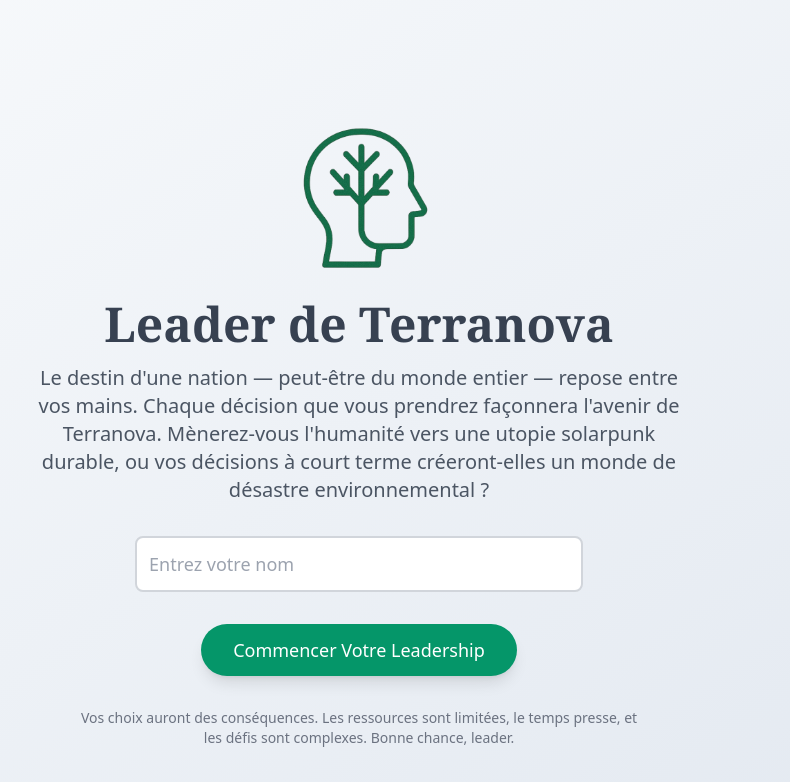
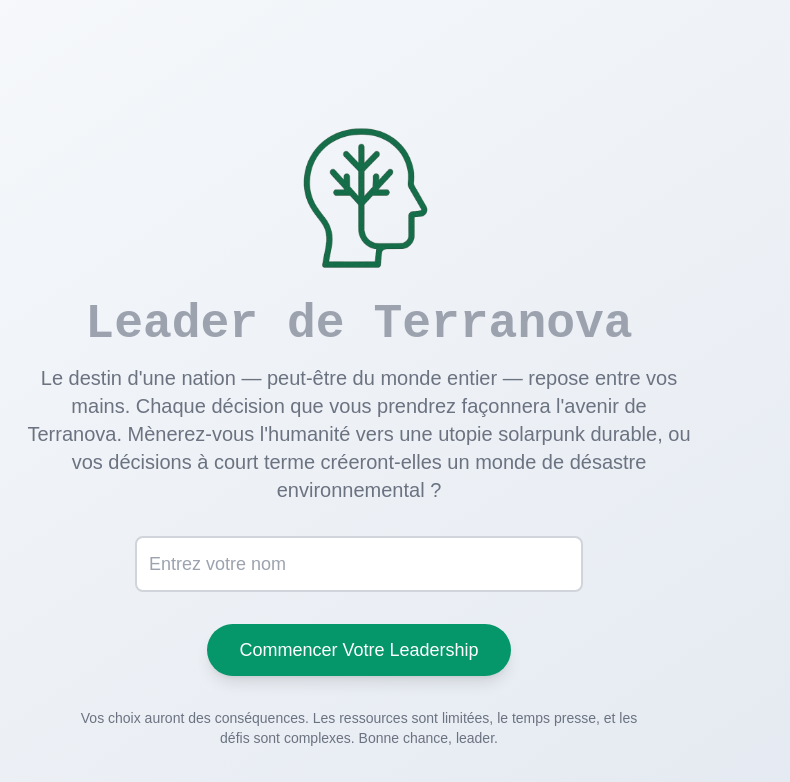
Before and after one commit to YonaSZL/ia-for-good, a React (Vite) app in the folder ia-game/: page / in a window 1280 px wide. Shown: the top 782 px of the page, without its empty margins (281-1071 px from the left). Built offline with nearby package versions, Linux system fonts and the light colour scheme.

Commit message:
[main] modified fonts, colors

```diff
--- a/ia-game/src/components/GameContainer.tsx
+++ b/ia-game/src/components/GameContainer.tsx
@@ -1,5 +1,5 @@
 import React, { useState, useEffect } from 'react';
-import { GameState, ThemeMode } from '../types';
+import { GameState } from '../types';
 import ScenarioCard from './ScenarioCard';
 import GameMetrics from './GameMetrics';
 import IntroScreen from './IntroScreen';
--- a/ia-game/src/components/IntroScreen.tsx
+++ b/ia-game/src/components/IntroScreen.tsx
@@ -47,14 +47,14 @@ const IntroScreen: React.FC<IntroScreenProps> = ({ onStart }) => {
       </motion.div>
 
       <motion.h1
-        className="text-4xl md:text-5xl font-bold mb-4 font-serif text-gray-700"
+        className="text-4xl md:text-5xl font-bold mb-4 font-serif text-gray-400"
         variants={itemVariants}
       >
         Leader de Terranova
       </motion.h1>
 
       <motion.p
-        className="text-xl mb-8 max-w-2xl text-gray-600"
+        className="text-xl mb-8 max-w-2xl text-gray-500"
         variants={itemVariants}
       >
         Le destin d'une nation — peut-être du monde entier — repose entre vos mains. Chaque décision que vous prendrez façonnera l'avenir de Terranova. Mènerez-vous l'humanité vers une utopie solarpunk durable, ou vos décisions à court terme créeront-elles un monde de désastre environnemental ?
--- a/ia-game/src/styles/theme.css
+++ b/ia-game/src/styles/theme.css
@@ -3,6 +3,15 @@
 /* Base theme transitions */
 body {
   transition: background-color 0.5s ease, color 0.5s ease;
+}
+
+/* Appliquer la police par défaut ici */
+:root {
+  font-family: 'Gill Sans Nova', sans-serif; /* Choisir la police souhaitée ici */
+}
+
+h1, h2, h3, h4, h5, h6 {
+  font-family: 'Cascadia Code', Monospaced, monospace !important;
 }
 
 /* Neutral theme */
```
